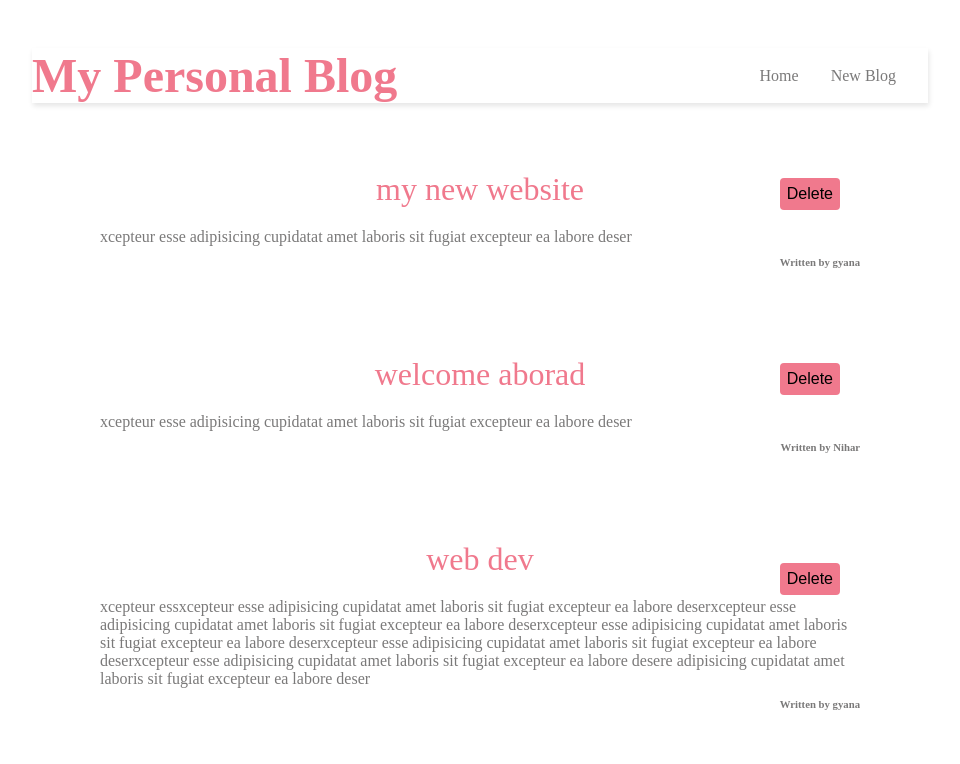
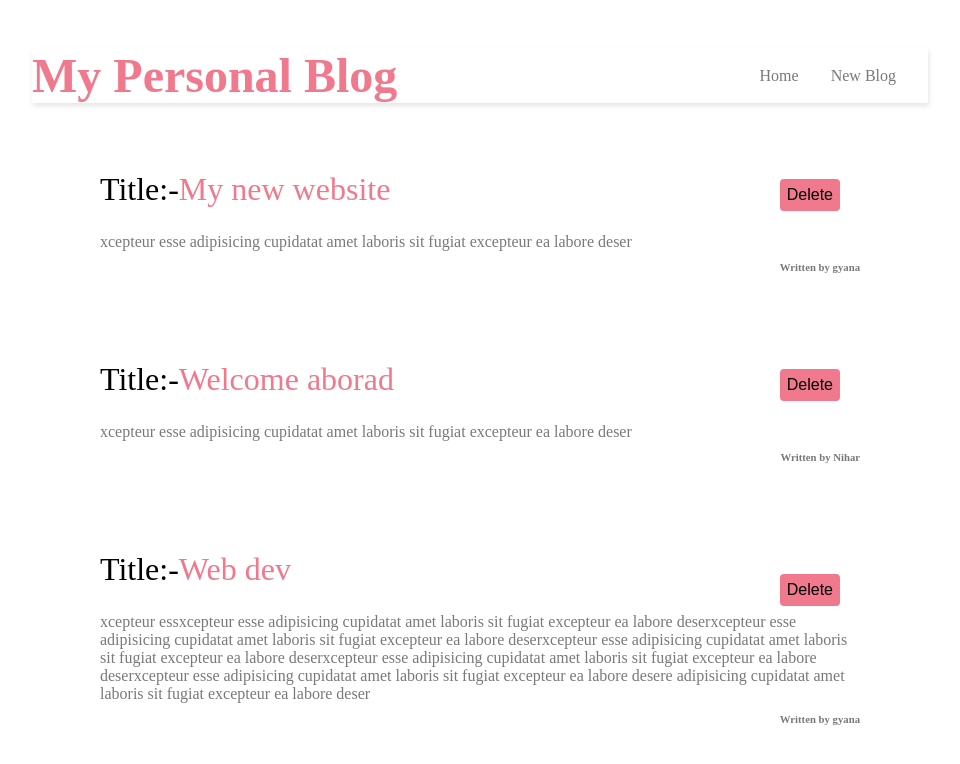
Before and after one commit to Meditatingpanda/to-do-react, a React (Create React App) app in the folder blog-post/: page / in a window 1280 px wide. Shown: the top 764 px of the page, without its empty margins (160-1120 px from the left). Built offline with nearby package versions, Linux system fonts and the light colour scheme.

Commit message:
color changed

```diff
--- a/blog-post/src/Home.js
+++ b/blog-post/src/Home.js
@@ -3,19 +3,19 @@ import Blogcontent from "./listComponent";
 const Home = () => {
   let [blog, setBlog] = useState([
     {
-      title: "my new website",
+      title: "My new website",
       author:'gyana',
       body: "xcepteur esse adipisicing cupidatat amet laboris sit fugiat excepteur ea labore deser",
       id: 1
     },
     {
-      title: "welcome aborad",
+      title: "Welcome aborad",
       author:'Nihar',
       body: "xcepteur esse adipisicing cupidatat amet laboris sit fugiat excepteur ea labore deser",
       id: 2
     },
     {
-      title: "web dev ",
+      title: "Web dev ",
 
       author:'gyana',
       body: "xcepteur essxcepteur esse adipisicing cupidatat amet laboris sit fugiat excepteur ea labore deserxcepteur esse adipisicing cupidatat amet laboris sit fugiat excepteur ea labore deserxcepteur esse adipisicing cupidatat amet laboris sit fugiat excepteur ea labore deserxcepteur esse adipisicing cupidatat amet laboris sit fugiat excepteur ea labore deserxcepteur esse adipisicing cupidatat amet laboris sit fugiat excepteur ea labore desere adipisicing cupidatat amet laboris sit fugiat excepteur ea labore deser",
--- a/blog-post/src/index.scss
+++ b/blog-post/src/index.scss
@@ -58,9 +58,9 @@ $secondary-col:rgb(122, 121, 121);
         .title{
             font-size: 2rem;
             color: $primary-col;
-            display: flex;
-            justify-content: center;
-            padding-bottom: 20px;
+             display: block;
+            // justify-content: center;
+            padding-bottom: 25px;
         }
         .body{
             font-size: 1rem;
--- a/blog-post/src/listComponent.js
+++ b/blog-post/src/listComponent.js
@@ -9,7 +9,7 @@ const Blogcontent = ({blog,handleDelete}) => {
              {
             blog.map((key)=>{
                 return  <div className="content-box" key={key.id}>
-                      <span className="title">{key.title}</span>
+                      <span className="title"><span style={{color:'black'}}>Title:-</span>{key.title}</span>
                       <button className="btn" onClick={()=>{handleDelete(key.id)}}>Delete</button>
                       <p className="body">{key.body}</p>
                       <h6>Written by {key.author}</h6>
```
